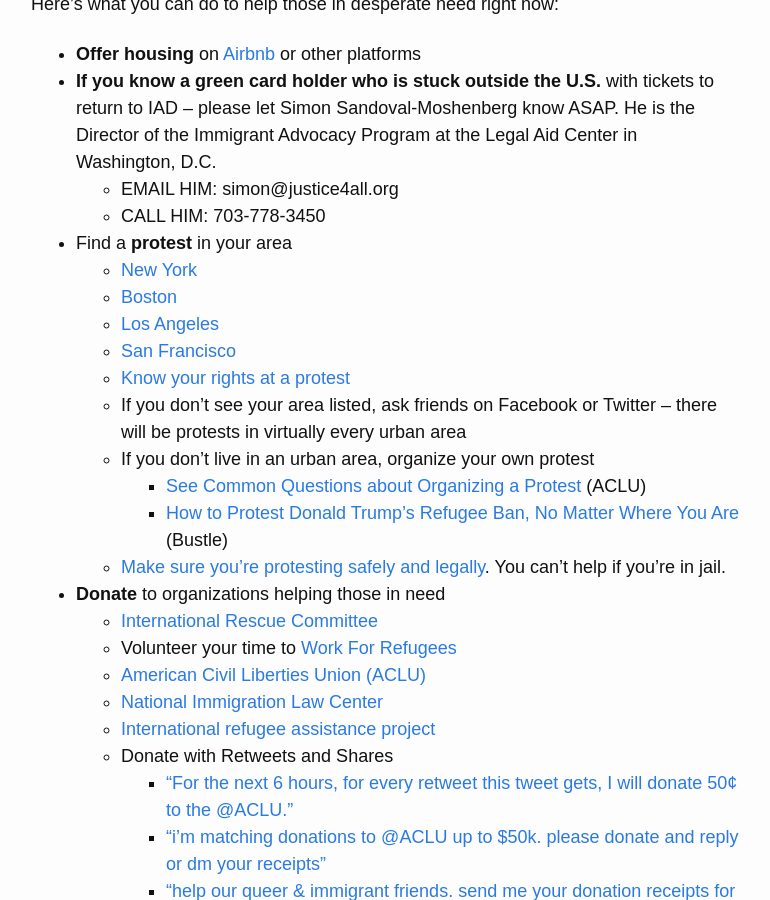
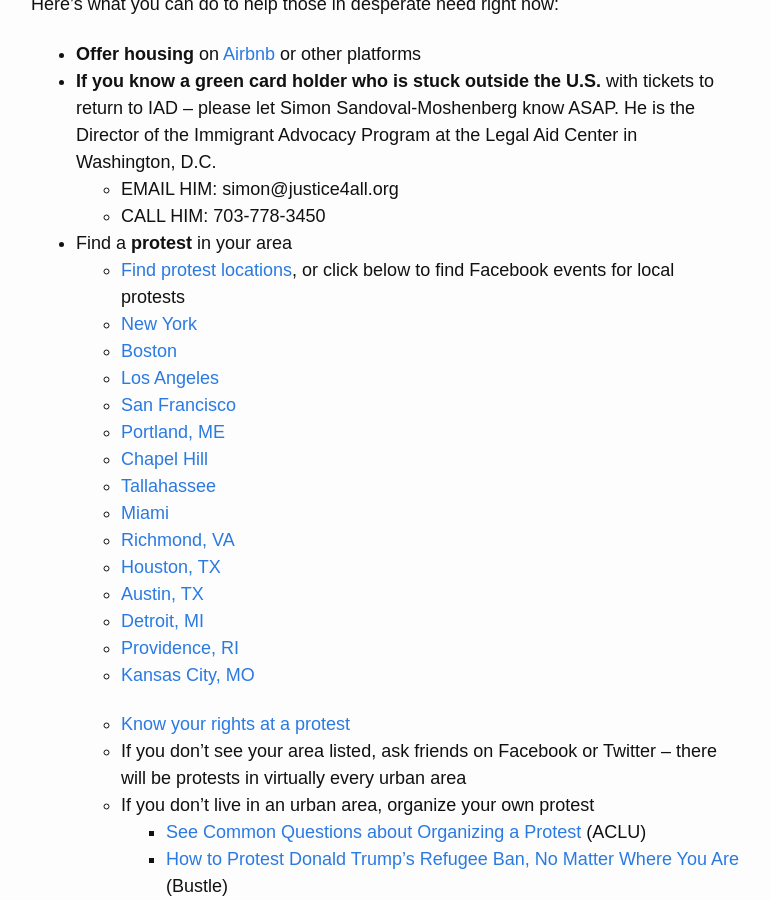
Before and after one commit to RichardLitt/stranded-by-trump, a Jekyll site: the page built from index.md, in a window 1280 px wide and 900 px high, scrolled down 1827 px. Shown: the whole window, without its empty margins (254-1024 px from the left). Built offline with Jekyll 4.4.1, drawn with Linux system fonts in a browser that asks for light colours; nearby versions of some CDN libraries; our own code applies the rules of GitHub Pages for plain Markdown files; some of the changed text lies outside the part shown.

Commit message:
Added links

```diff
--- a/index.md
+++ b/index.md
@@ -47,10 +47,22 @@ Here’s what you can do to help those in desperate need right now:
     * CALL HIM: 703-778-3450
 
   * Find a **protest** in your area
+    * [Find protest locations](http://www.protestwithme.com/locations.php), or click below to find Facebook events for local protests
     * [New York](http://pix11.com/2017/01/28/protesters-gather-at-jfk-airports-terminal-4-after-refugees-detained-following-trumps-immigration-ban/)
     * [Boston](https://www.facebook.com/events/1808560036070492/)
     * [Los Angeles](https://www.facebook.com/events/390044374684230/)
     * [San Francisco](https://www.facebook.com/events/1851001951851194)
+    * [Portland, ME](https://www.facebook.com/events/326549134409135/)
+    * [Chapel Hill](https://www.facebook.com/events/1830257140581355/)
+    * [Tallahassee](https://www.facebook.com/events/949637481837442/)
+    * [Miami](https://www.facebook.com/events/617672891761442/)
+    * [Richmond, VA](https://www.facebook.com/events/195526110922631/)
+    * [Houston, TX](https://www.facebook.com/events/771992316298993/)
+    * [Austin, TX](https://www.facebook.com/events/760757904100266/)
+    * [Detroit, MI](https://www.facebook.com/events/959584757476881/)
+    * [Providence, RI](https://www.facebook.com/events/1571276276234343/)
+    * [Kansas City, MO](https://www.facebook.com/events/1725475487783120/)
+
     * [Know your rights at a protest](https://www.aclu.org/sites/default/files/field_pdf_file/kyr_protests.pdf)
     * If you don’t see your area listed, ask friends on Facebook or Twitter -- there will be protests in virtually every urban area
     * If you don’t live in an urban area, organize your own protest
@@ -59,14 +71,15 @@ Here’s what you can do to help those in desperate need right now:
     * [Make sure you’re protesting safely and legally](http://lifehacker.com/how-to-protest-safely-and-legally-5859590). You can’t help if you’re in jail.
   * **Donate** to organizations helping those in need
     * [International Rescue Committee](https://help.rescue.org/donate/refugees-need-urgent-support?ms=gs_ppc_onex_inaug17_es_170112&initialms=gs_ppc_onex_inaug17_es_170112&gclid=CMHut-Ww5tECFdm3wAodiUAPXw)
-    * Volunteer your time to [Work For Refugees](https://www.globalcitizen.org/en/content/refugees-workforrefugees-worldvision-newzealand/)
     * [American Civil Liberties Union (ACLU)](https://action.aclu.org/secure/he-discriminated-we-sued)
     * [National Immigration Law Center](https://nilc.z2systems.com/np/clients/nilc/donation.jsp?campaign=15)
     * [International refugee assistance project](https://irap.urbanjustice.org/civicrm/contribute/transact?reset=1&id=13)
-    * Donate with Retweets and Shares
+    * Volunteer your time to [Work For Refugees](https://www.globalcitizen.org/en/content/refugees-workforrefugees-worldvision-newzealand/)
+    * If you can’t donate, retweet and share posts from those who can:
       * ["For the next 6 hours, for every retweet this tweet gets, I will donate 50¢ to the @ACLU."](https://twitter.com/pacdude/status/825537340072402944)
       * ["i'm matching donations to @ACLU up to  $50k. please donate and reply or dm your receipts"](https://twitter.com/dhof/status/825525689533227008)
       * ["help our queer & immigrant friends. send me your donation receipts for the @aclu & I will match up to $100K"](https://twitter.com/Sia/status/825459576036220929)
+      * ["Every bit helps. Send me your donation receipts to the @ACLU from today and I'll match it up to $2000."](https://twitter.com/goldroom/status/825504681820450817)
   * **Join our Facebook Group** and follow us on Twitter to stay up to date on ways to help
     * We will continue to post updates on opportunities to help as they come in
     * Join our [Facebook group](https://www.facebook.com/groups/155248034975170/)
```
